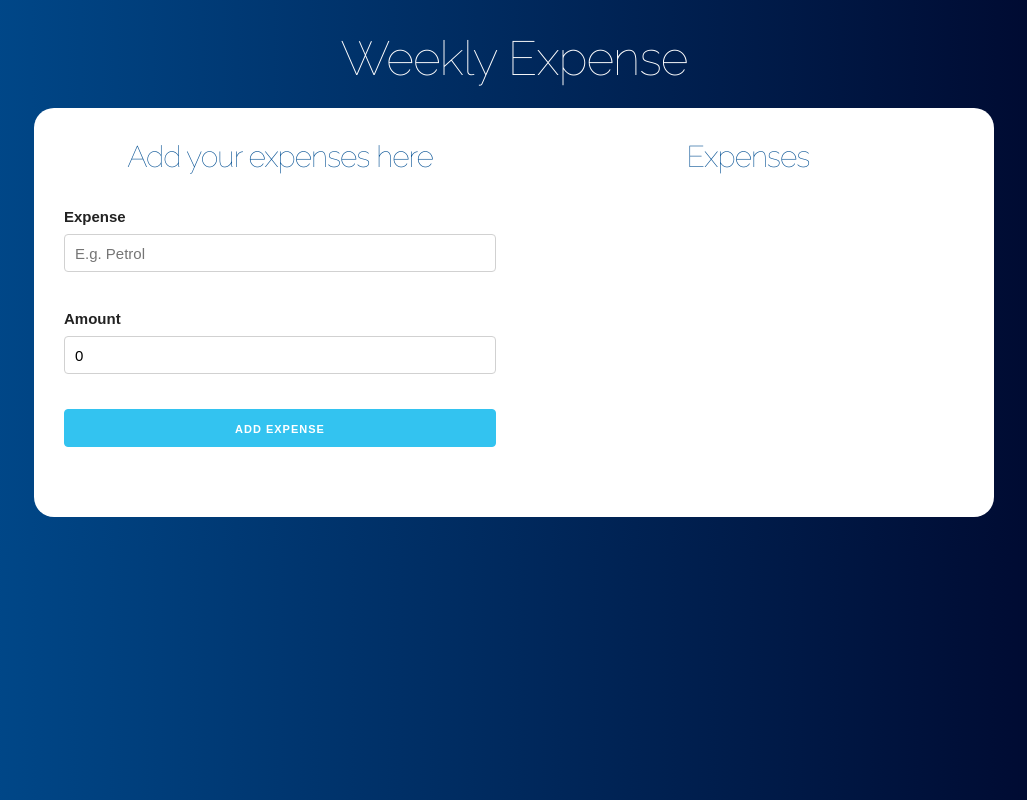
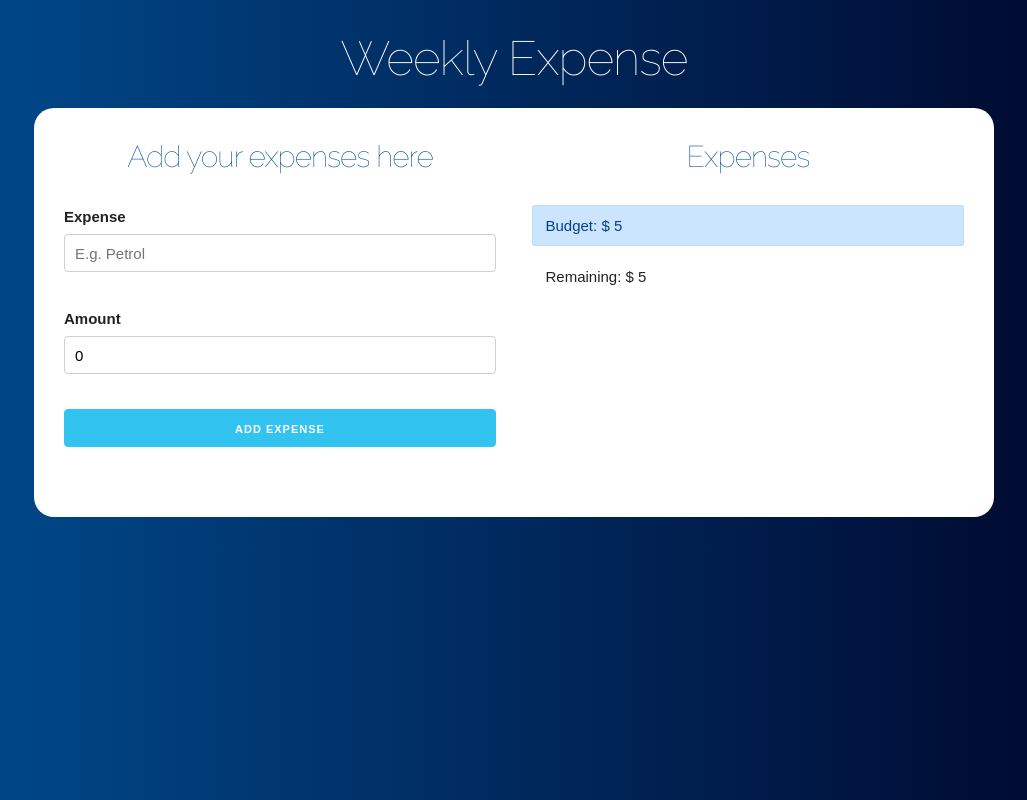
Before and after one commit to josetommaso/Budget-App, a React (Create React App) app: page / in a window 1280 px wide. Both pictures are taken after typing "5" into the empty fields and a click on the input 640 px from the left and 277 px from the top of the page. Shown: the whole page, without its empty margins (126-1153 px from the left). Built offline with nearby package versions, Linux system fonts and the light colour scheme.

Commit message:
Substracting expense from the budget

```diff
--- a/src/App.js
+++ b/src/App.js
@@ -1,7 +1,8 @@
-import React, { useState } from 'react';
+import React, { useState, useEffect } from 'react';
 import Question from './components/Question';
 import Form from './components/Form';
 import List from './components/List';
+import BudgetControl from './components/BudgetControl';
 
 function App() {
 
@@ -9,14 +10,27 @@ function App() {
   const [ remaining, setRemaining ] = useState(0);
   const [ showquestion, updateQuestion ] = useState(true);
   const [ expenses, setExpenses ] = useState([]);
+  const [ expense, setExpense ] = useState({});
+  const [ createExpense, setCreateExpense ] = useState(false);
 
-  //when adding a new expense
- const addNewExpense = expense => {
-  setExpenses([
-    ...expenses,
-    expense
-  ])
- }
+  // UseEffect that updates the remaining
+  useEffect(() => {
+    //add new budget amount
+    if(createExpense) {
+      setExpenses([
+        ...expenses,
+        expense
+      ]);
+
+      // subtraction from the budget
+      const remaningBudget = remaining - expense.expenseamount;
+      setRemaining(remaningBudget);
+
+      // reset to false
+      setCreateExpense(false);
+    }
+  }, [expense])
+
 
 
   return (
@@ -37,12 +51,17 @@ function App() {
             <div className="row">
               <div className="one-half column">
                 <Form
-                  addNewExpense={addNewExpense}
+                  setExpense={setExpense}
+                  setCreateExpense={setCreateExpense}
                 />
               </div>
               <div className="one-half column">
                 <List
                   expenses={expenses}
+                />
+                <BudgetControl
+                  budget={budget}
+                  remaining={remaining}
                 />
               </div>
             </div>
--- /dev/null
+++ b/src/components/BudgetControl.js
@@ -0,0 +1,16 @@
+import React, { Fragment } from 'react';
+
+const ControlBudget = ({budget, remaining}) => {
+    return (
+        <Fragment>
+            <div className="alert alert-primary">
+                Budget: $ {budget}
+            </div>
+            <div className="alert">
+                Remaining: $ {remaining}
+            </div>
+        </Fragment>
+     );
+}
+
+export default ControlBudget;
--- a/src/components/Form.js
+++ b/src/components/Form.js
@@ -2,7 +2,7 @@ import React, { useState } from 'react';
 import Error from './Error';
 import shortid from 'shortid';
 
-const Form = ({addNewExpense}) => {
+const Form = ({setExpense, setCreateExpense}) => {
     const [ expensename, setExpenseName ] = useState('');
     const [ expenseamount, setExpenseAmount ] = useState(0);
     const [ error, setError ] = useState(false);
@@ -28,7 +28,8 @@ const Form = ({addNewExpense}) => {
         }
 
         //send the expense to the main component
-        addNewExpense(expense);
+        setExpense(expense);
+        setCreateExpense(true);
 
         //reset form
         setExpenseName('')
```
